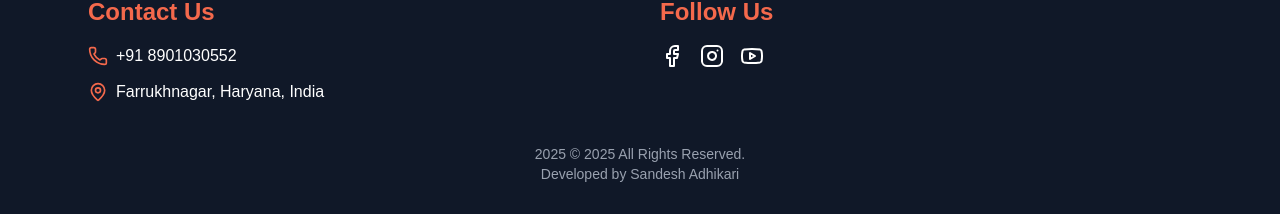
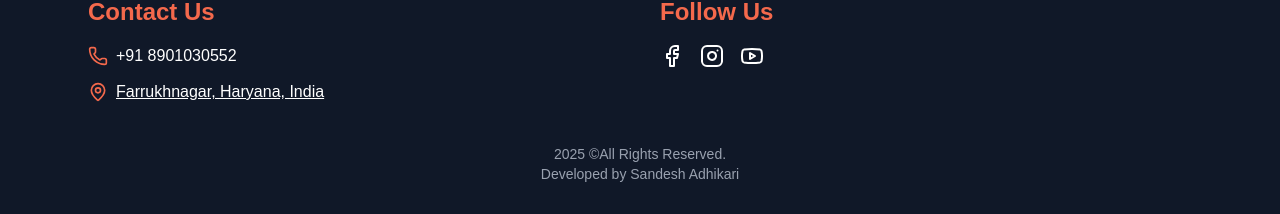
Before and after one commit to Creative-coder-zzzz/Bagichi, a React (Vite) app: page /about in a window 1280 px wide. Shown: the part 1971-2185 px from the top of the page. Built offline with nearby package versions, Linux system fonts and the light colour scheme.

Commit message:
nav edited

```diff
--- a/src/Common/Footer.jsx
+++ b/src/Common/Footer.jsx
@@ -19,13 +19,17 @@ function Footer() {
         <div>
           <h2 className="text-2xl font-semibold text-[#F4694C]">Contact Us</h2>
           <div className="mt-4 space-y-3">
-            <p className="flex items-center gap-2">
+            <a href="tel:+918901030552 " className="flex items-center gap-2">
               <Phone size={20} className="text-[#F4694C]" /> +91 8901030552
-            </p>
-            <p className="flex items-center gap-2">
+            </a>
+            <a
+              href="https://maps.app.goo.gl/pZcaB922wdxkRM5u9"
+              target="blank"
+              className="flex items-center gap-2 underline"
+            >
               <MapPin size={20} className="text-[#F4694C]" /> Farrukhnagar,
               Haryana, India
-            </p>
+            </a>
           </div>
         </div>
 
@@ -57,7 +61,7 @@ function Footer() {
 
       {/* Bottom Text */}
       <div className="mt-10 text-center text-gray-400 text-sm flex flex-col">
-        {new Date().getFullYear()} &copy; 2025 All Rights Reserved.
+        {new Date().getFullYear()} &copy;All Rights Reserved.
       </div>
       <p className="text-sm text-center text-gray-400">
         Developed by Sandesh Adhikari
--- a/src/Common/Nav.jsx
+++ b/src/Common/Nav.jsx
@@ -17,10 +17,9 @@ function Nav() {
         {/* 🔹 Top Header - Responsive Fix */}
         <div className="flex flex-wrap items-center justify-between text-xs sm:text-sm p-1  text-gray-700">
           <p className="flex items-center  sm:gap-2 text-center">
+            <p>For booking</p>
             <FaLocationPin className="text-red-500" />
-            <span className="truncate">
-              Bagichi Vatika, Farrukhnagar, Gurugram, Haryana
-            </span>
+            <span className="truncate">Bagichi Vatika</span>
           </p>
 
           <p className="flex justify-between gap sm:gap-2">
```
Also changed, not shown: 2 other files (tests, documents, lock files or other folders).
